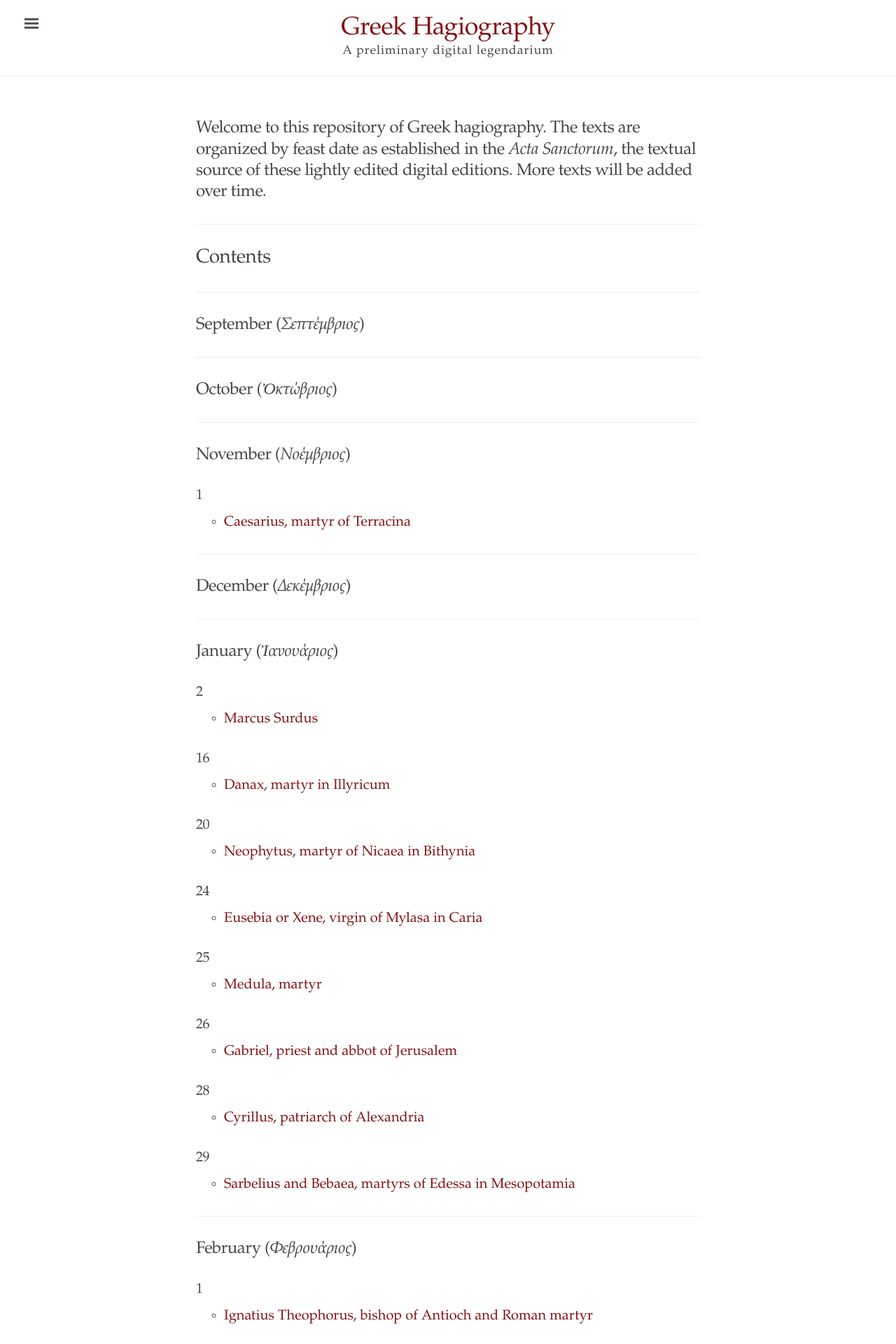
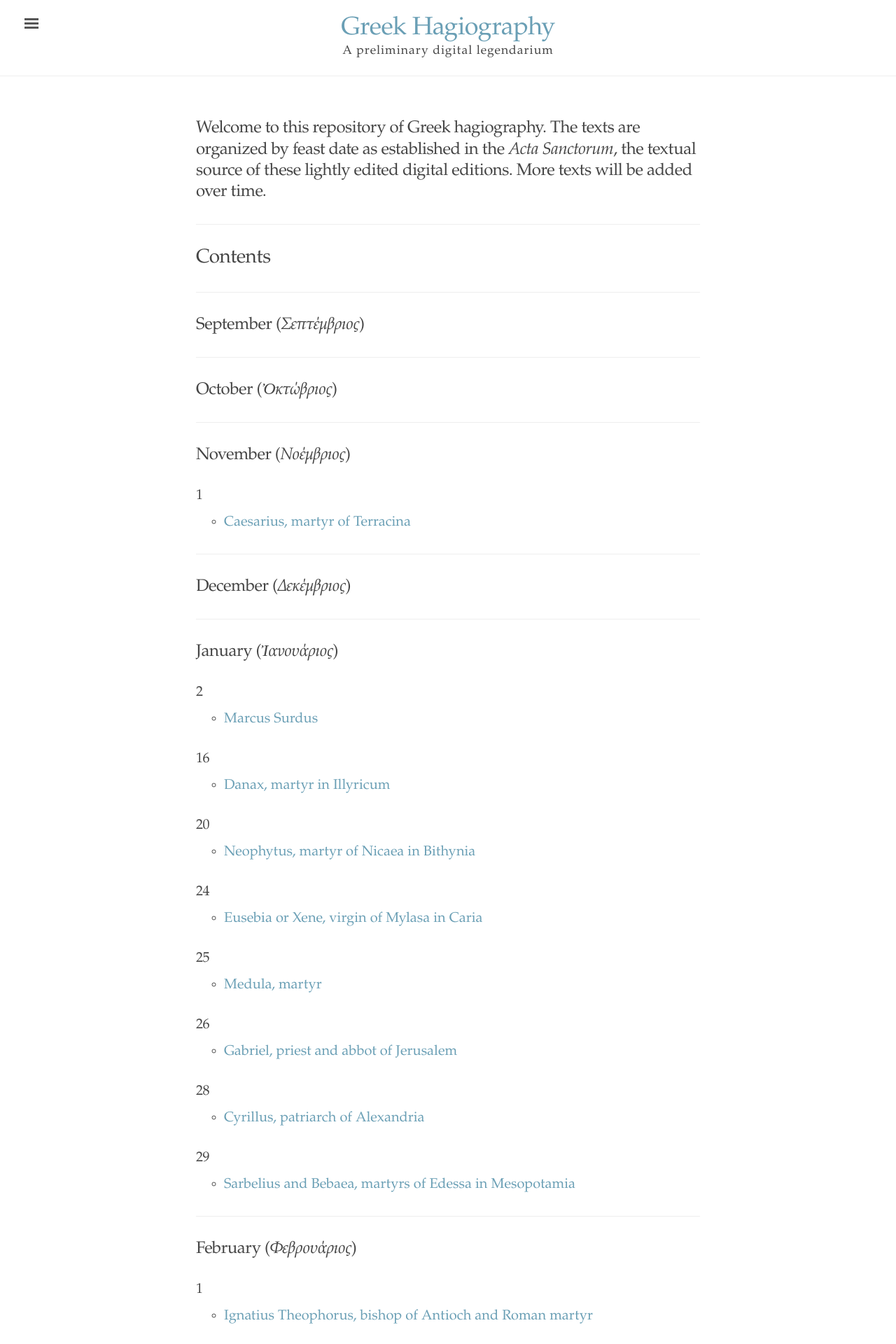
Before and after one commit to cjkoepke1/greek-hagiography, a Jekyll site: the page built from index.md, in a window 1280 px wide. Shown: the top 1920 px of the page at 70% size. Built offline with Jekyll 4.4.1, drawn with Linux system fonts in a browser that asks for light colours.

Commit message:
Changed color scheme to blue

```diff
--- a/_config.yml
+++ b/_config.yml
@@ -14,7 +14,7 @@ author:
   email:
 
 # Color scheme. Options: red, orange, magenta, cyan, blue, brown
-color-scheme:
+color-scheme: blue
 
 # Permalinks
 permalink: pretty
```
